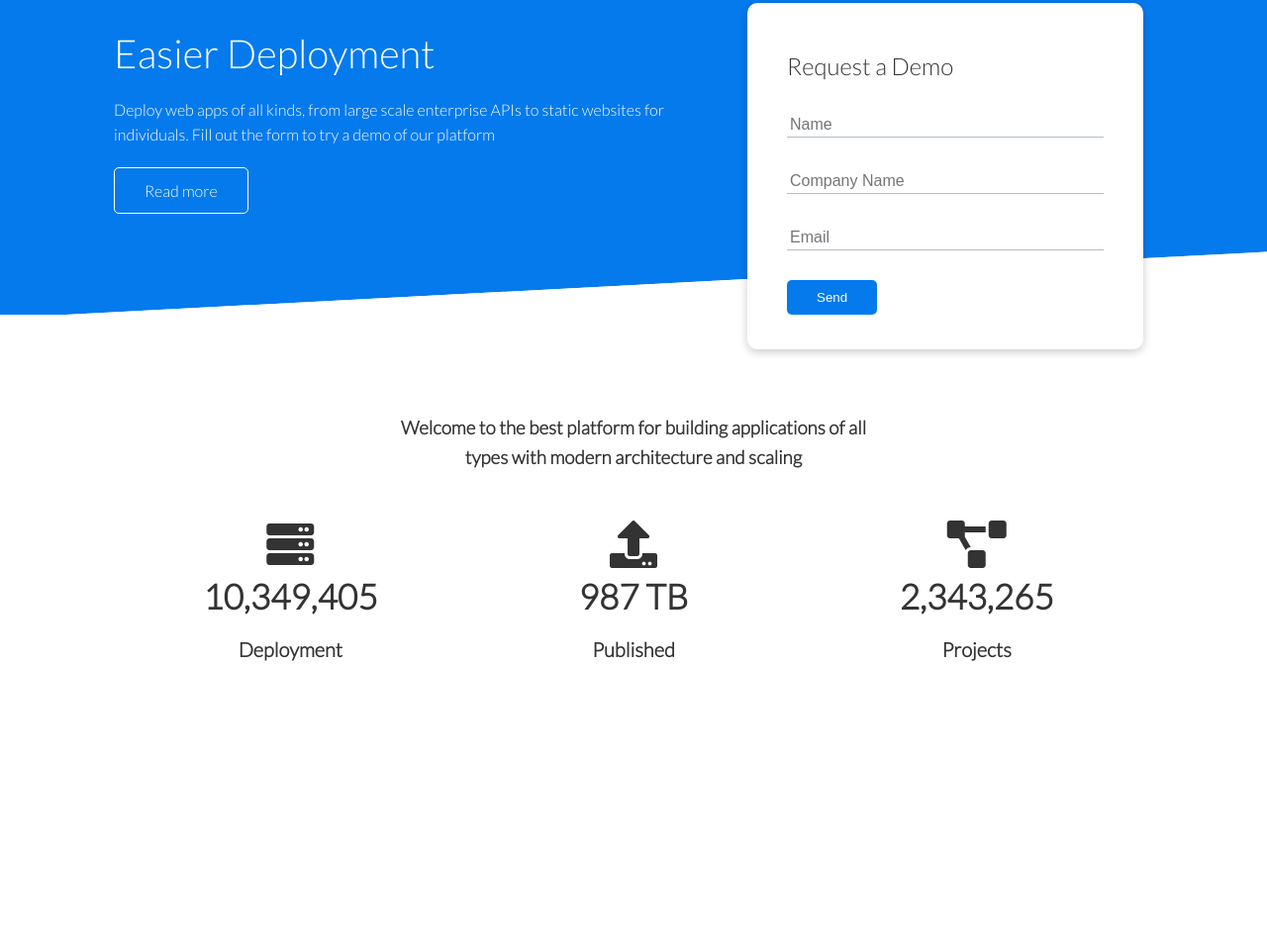
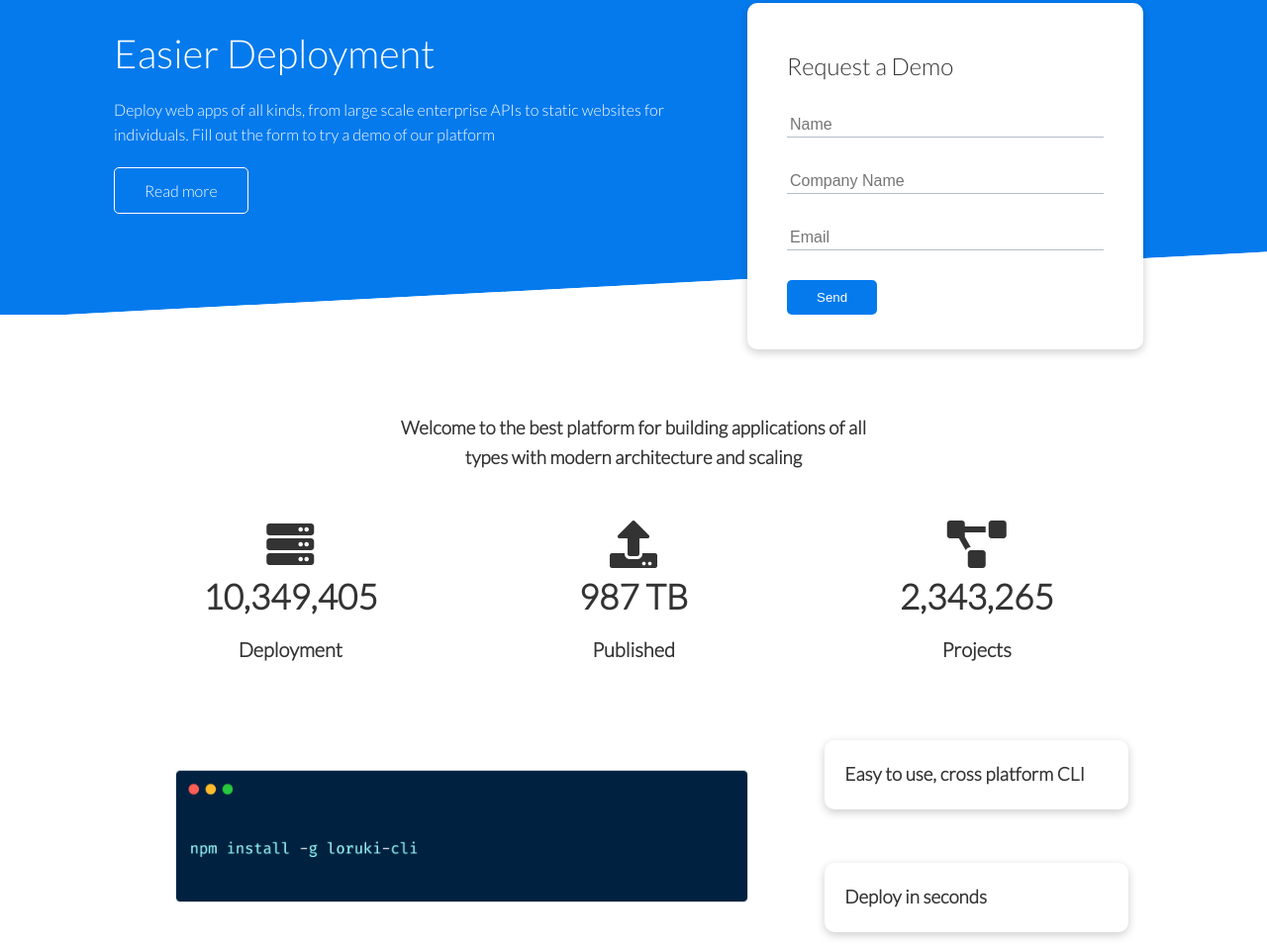
Before and after one commit to zabahey/loruki-website, a plain HTML site: page index.html in a window 1280 px wide. Shown: the part 152-1111 px from the top of the page at 99% size. Before the commit the page ends 882 px from the top, so only its background shows below. Drawn offline with Linux system fonts and the light colour scheme.

Commit message:
Add CLI section and apply style with grid row and column span

```diff
--- a/css/style.css
+++ b/css/style.css
@@ -145,3 +145,14 @@ img {
     font-size: 20px;
     font-weight: bold;
 }
+
+/* CLI */
+.cli .grid {
+    grid-template-columns: repeat(3, 1fr);
+    grid-template-rows: repeat(2, 1fr);
+}
+
+.cli .grid > *:first-child {
+    grid-column: 1 / span 2;
+    grid-row: 1 / span 2;
+}
--- a/index.html
+++ b/index.html
@@ -97,5 +97,18 @@
         </div>
       </div>
     </section>
+
+    <!-- Cli -->
+    <section class="cli">
+        <div class="container grid">
+            <img src="images/cli.png" alt="">
+            <div class="card">
+                <h3>Easy to use, cross platform CLI</h3>
+            </div>
+            <div class="card">
+                <h3>Deploy in seconds</h3>
+            </div>
+        </div>
+    </section>
   </body>
 </html>
```
